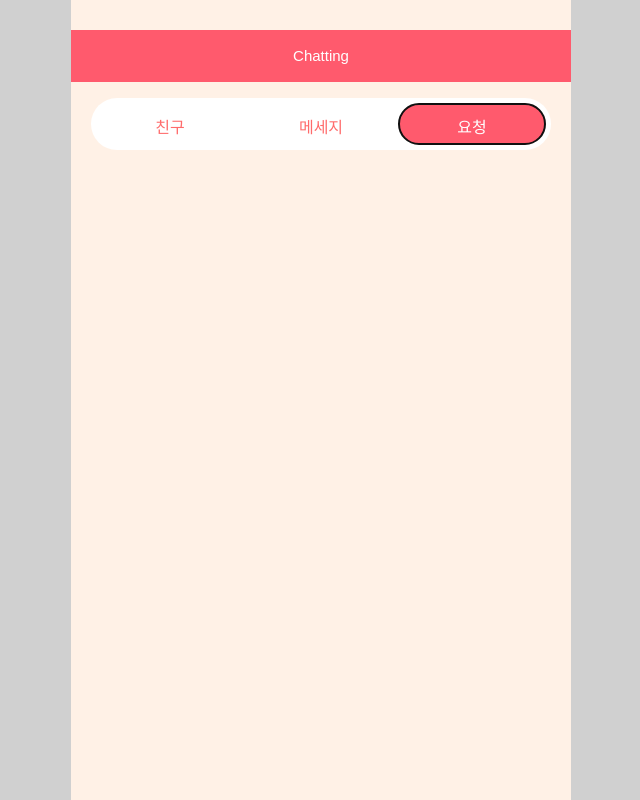
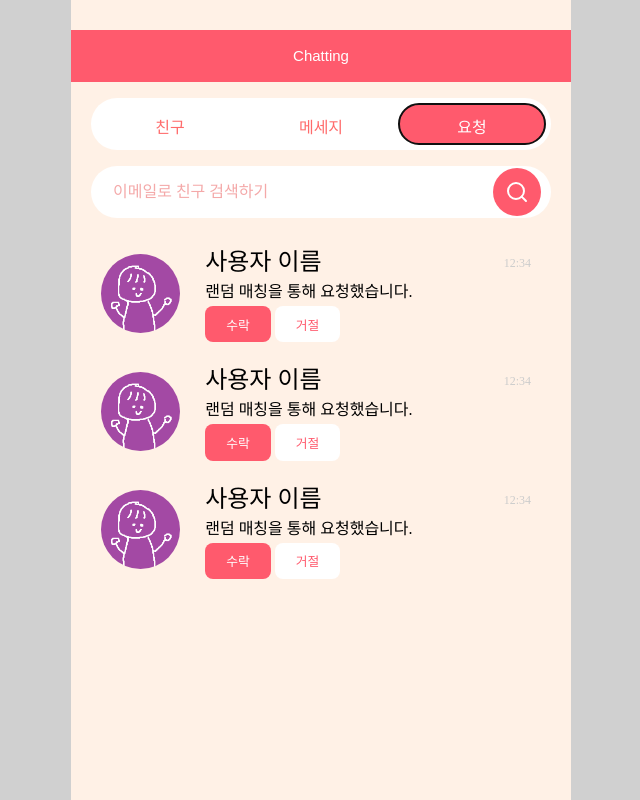
Before and after one commit to PickNPick/PickNPick-FE, a React (Vite) app: page /chat in a window 1280 px wide. Both pictures are taken after a click on the button "요청". Shown: the whole page, without its empty margins (319-959 px from the left). Built offline with nearby package versions, Linux system fonts and the light colour scheme; no server answers; a web font is replaced by a local one.

Commit message:
🐛 return

```diff
--- a/src/pages/FriendRequestPage.jsx
+++ b/src/pages/FriendRequestPage.jsx
@@ -6,7 +6,7 @@ import EmailSearchBar from '../components/EmailSearchBar';
 import UserRequestItem from '../components/UserRequestItem';
 
 const FriendRequestPage = ({onAccept, onDecline}) => {
-    <div>
+    return <div>
         <div style={{ marginBottom: '16px' }}>
             <EmailSearchBar/>
         </div>
```
